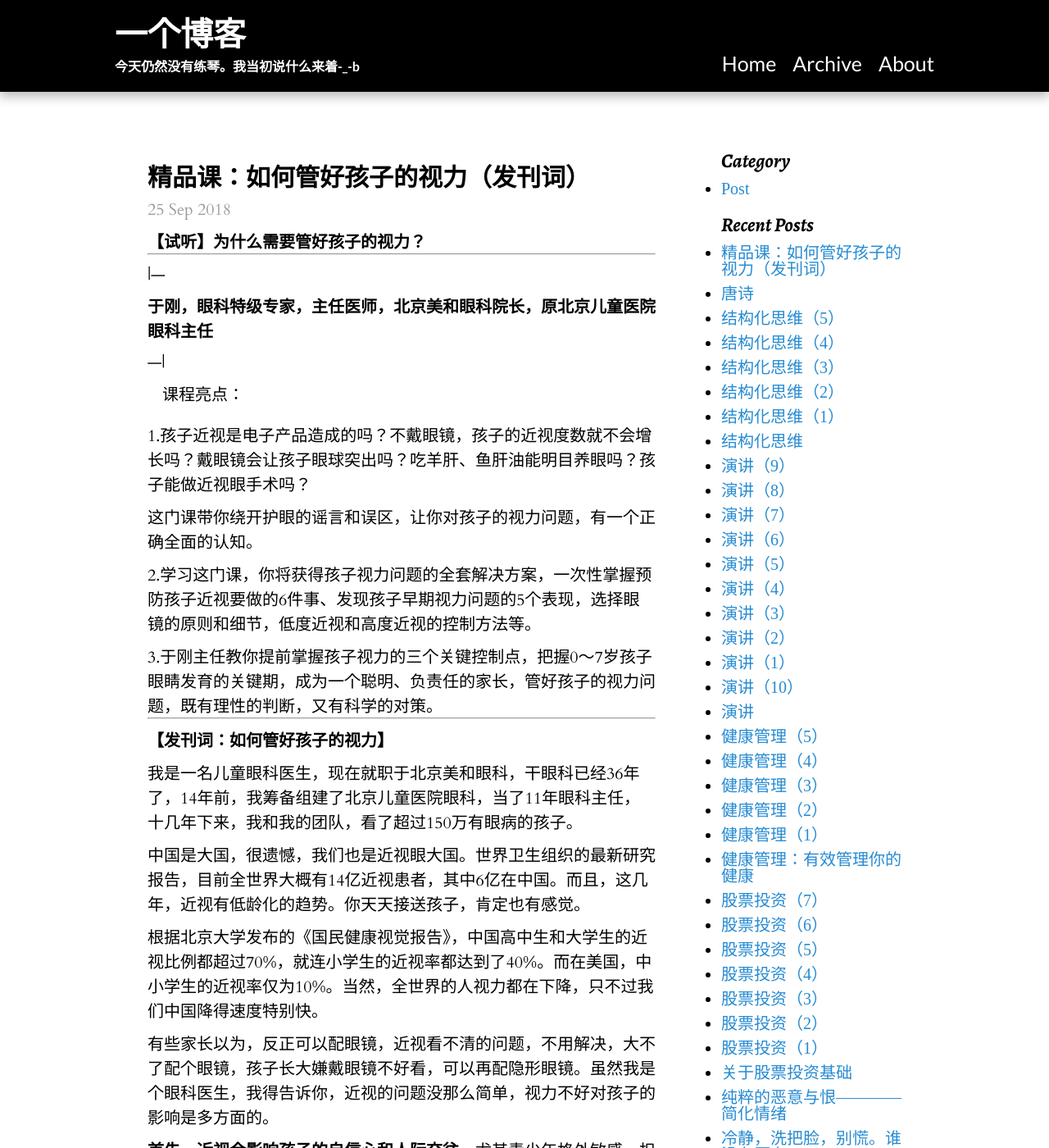
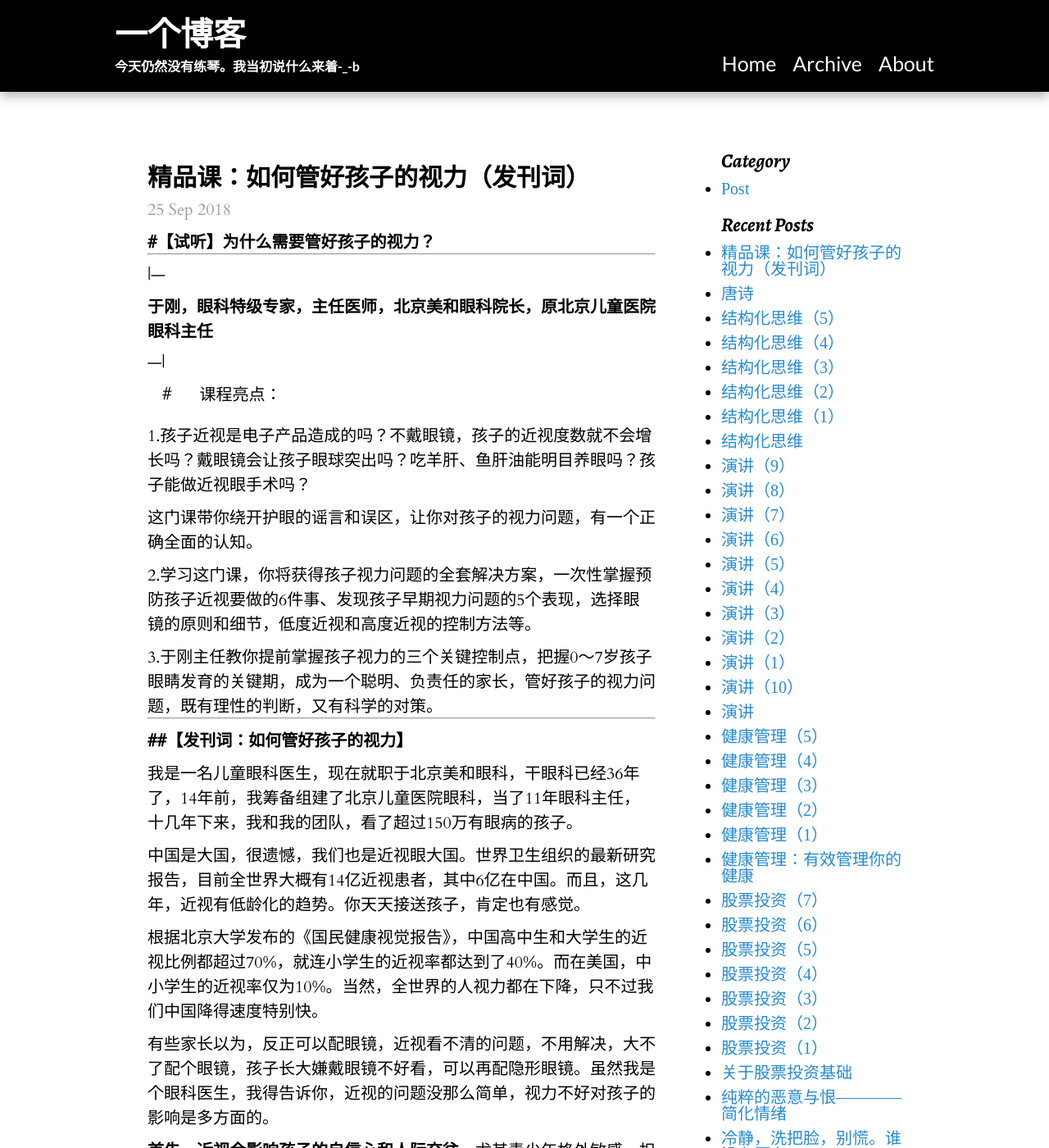
Before and after one commit to xjxuyang/xjxuyang.github.io, a Jekyll site: the page built from _posts/2018-09-25-如何管好孩子的视力（0）.md, in a window 1280 px wide and 1400 px high. Shown: the whole window at 82% size. Built offline with Jekyll 4.4.1, drawn with Linux system fonts in a browser that asks for light colours; some web fonts are replaced.

```diff
--- a/_posts/2018-09-25-如何管好孩子的视力（0）.md
+++ b/_posts/2018-09-25-如何管好孩子的视力（0）.md
@@ -4,7 +4,7 @@ title: 精品课：如何管好孩子的视力（发刊词）
 category: Post
 ---
 
-**【试听】为什么需要管好孩子的视力？**
+**#【试听】为什么需要管好孩子的视力？**
 * * *
 |---
 
@@ -12,7 +12,7 @@ category: Post
 
 ---|
 
-|课程亮点：
+#|课程亮点：
 
 1.孩子近视是电子产品造成的吗？不戴眼镜，孩子的近视度数就不会增长吗？戴眼镜会让孩子眼球突出吗？吃羊肝、鱼肝油能明目养眼吗？孩子能做近视眼手术吗？
 
@@ -23,7 +23,7 @@ category: Post
 3.于刚主任教你提前掌握孩子视力的三个关键控制点，把握0～7岁孩子眼睛发育的关键期，成为一个聪明、负责任的家长，管好孩子的视力问题，既有理性的判断，又有科学的对策。
 
 * * *
-**【发刊词：如何管好孩子的视力】**
+**##【发刊词：如何管好孩子的视力】**
 
 
 我是一名儿童眼科医生，现在就职于北京美和眼科，干眼科已经36年了，14年前，我筹备组建了北京儿童医院眼科，当了11年眼科主任，十几年下来，我和我的团队，看了超过150万有眼病的孩子。
```
